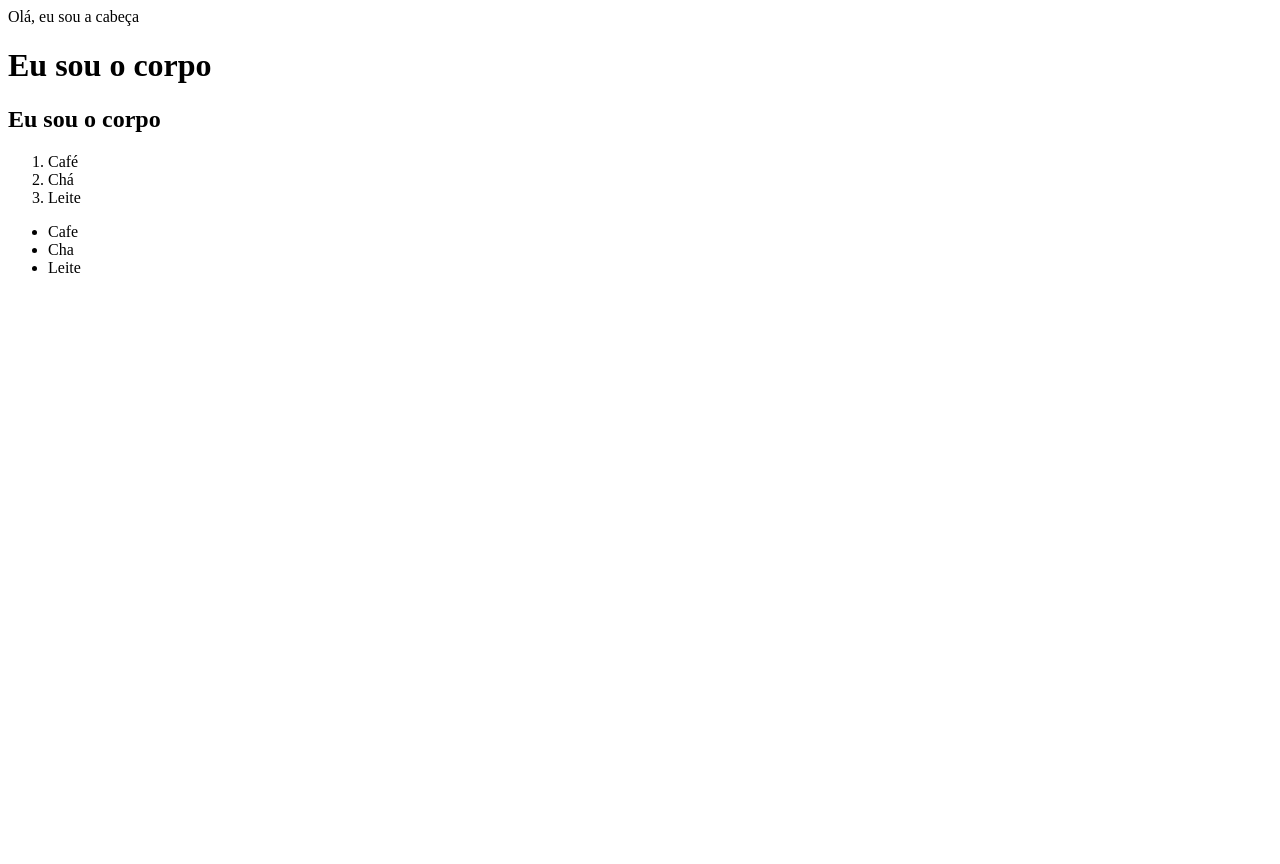
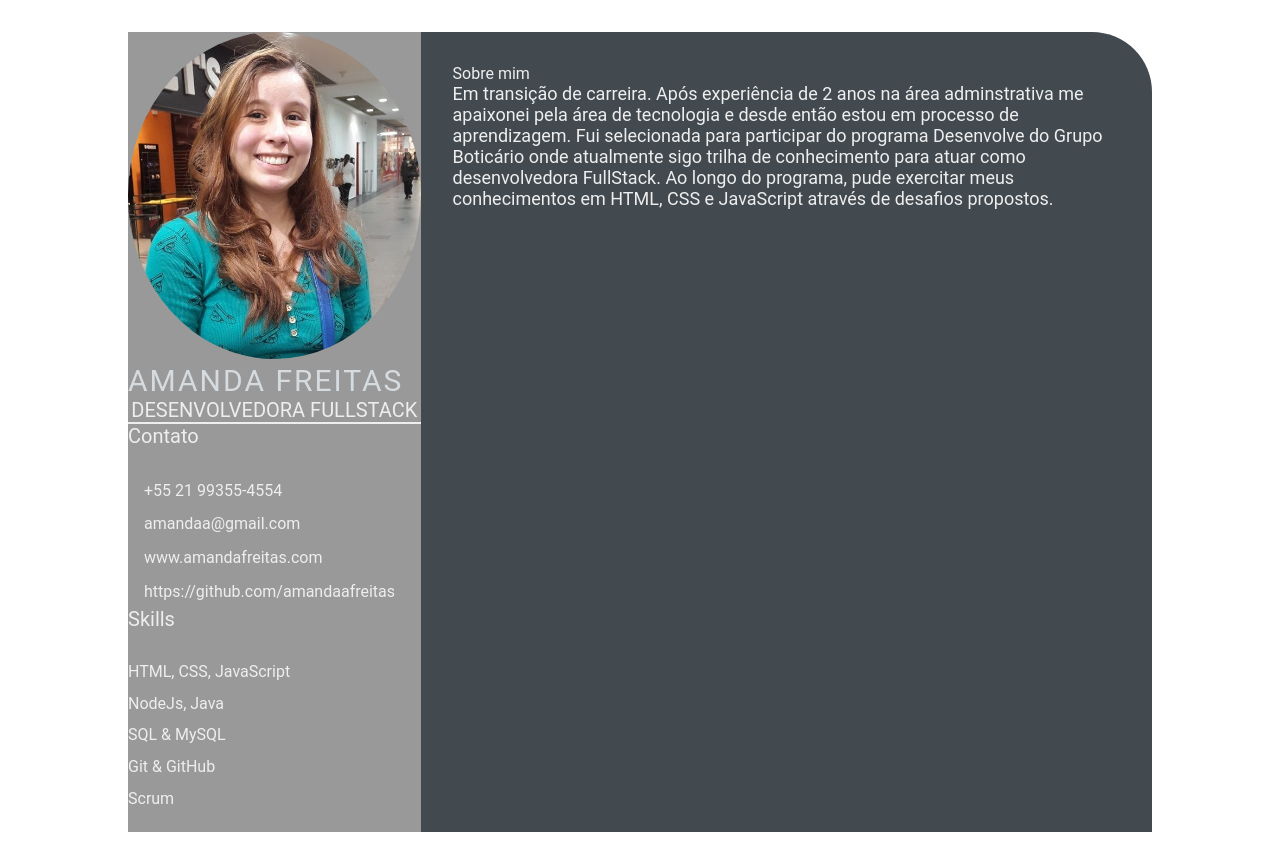
Before and after one commit to amandaafreitas/amandaafreitas.github.io, a plain HTML site: page index.html in a window 1280 px wide. Before the commit the page ends 800 px from the top, so only its background shows below. Drawn offline with Linux system fonts and the light colour scheme.

Commit message:
feature:head,body and section (#2)

```diff
--- a/index.html
+++ b/index.html
@@ -1,23 +1,69 @@
-<html>
+<!DOCTYPE html>
+<html lang="en">
 
 <head>
-    Olá, eu sou a cabeça
+    <meta charset="UTF-8">
+    <meta http-equiv="X-UA-Compatible" content="IE=edge">
+    <meta name="viewport" content="width=device-width, initial-scale=1.0">
+    <title>Maria Amanda CV</title>
+    <link rel="stylesheet" href="style.css">
 </head>
 
 <body>
-    <h1> Eu sou o corpo</h1>
-    <h2> Eu sou o corpo</h2>
+    <main class="resume-contents">
+        <section class="left-section">
+            <div class="left-section-content">
+                <div class="profile">
+                    <img class="profile-image" src="img/photo.jpg" alt="Profile image">
+                    <p class="name"> Amanda Freitas</p>
+                    <p class="profession">Desenvolvedora FullStack</p>
+                </div>
+                <div class="contact-info">
+                    <p class="left-title"> Contato</p>
+                    <ul>
+                        <li><i class="fa fa-phone"></i>+55 21 99355-4554</li>
+                        <li><i class="fa fa-envelope"></i>amandaa@gmail.com</li>
+                        <li><i class="fa fa-globe"></i>www.amandafreitas.com</li>
+                        <li><i class="fa fa-github"></i>https://github.com/amandaafreitas</li>
+                    </ul>
+                </div>
+                <div class="skills">
+                    <p class="left-title">Skills</p>
+                    <ul>
+                        <li>
+                            <p>HTML, CSS, JavaScript</p>
+                        </li>
+                        <li>
+                            <p>NodeJs, Java</p>
+                        </li>
+                        <li>
+                            <p>SQL & MySQL</p>
+                        </li>
+                        <li>
+                            <p>Git & GitHub</p>
+                        </li>
+                        <li>
+                            <p>Scrum</p>
+                        </li>
+                    </ul>
+
+                </div>
+
+            </div>
+        </section>
+
+        <section class="right-section">
+            <div class="right-section-contents">
+                <section class="about gap">
+                    <div class="right-title">Sobre mim</div>
+                    <p class="about-me-contents">Em transição de carreira. Após experiência de 2 anos na área adminstrativa me apaixonei pela área de tecnologia e desde então estou em processo de aprendizagem. Fui selecionada para participar do programa Desenvolve do Grupo Boticário onde atualmente sigo trilha de conhecimento para atuar como desenvolvedora FullStack. Ao longo do programa, pude exercitar meus conhecimentos em HTML, CSS e JavaScript através de desafios propostos.</p>
+            </div>
+        </section>
+
+        </div>
+        </section>
+
+    </main>
 </body>
-<ol>
-    <li>Café</li>
-    <li>Chá</li>
-    <li>Leite</li>
-</ol>
-
-<ul>
-    <li> Cafe</li>
-    <li> Cha</li>
-    <li>Leite</li>
-</ul>
 
 </html>
--- /dev/null
+++ b/style.css
@@ -0,0 +1,103 @@
+* {
+  margin: 0;
+  padding: 0;
+  box-sizing: border-box;
+  list-style: none;
+  font-family: "Roboto", sans-serif;
+}
+
+.resume-contents {
+  min-height: 100vh;
+  width: 80%;
+  margin: 2rem auto;
+  display: grid;
+  grid-template-columns: repeat(7, 1fr);
+}
+
+.left-section {
+  grid-column: span 2;
+  height: 100%;
+  background-color: #999999;
+}
+
+.right-section {
+  grid-column: span 5;
+  height: 100%;
+  background-color: #424a50;
+  border-radius: 0px 60px 0px 0px;
+}
+
+.left-section-contents {
+  padding: 2rem 2rem;
+}
+
+.profile {
+  width: 100%;
+  border-bottom: 2px solid #eeeeee;
+}
+
+.profile .profile-image {
+  width: 100%;
+  border-radius: 100%;
+}
+
+.name {
+  color: #d6dbdf;
+  font-size: 30px;
+  letter-spacing: 2px;
+  text-transform: uppercase;
+}
+
+.profession {
+  color: #eeeeee;
+  font-size: 20px;
+  text-transform: uppercase;
+  text-align: center;
+}
+
+/* .contact-info { border-bottom: 2px solid #1B2631; } */
+.left-title {
+  color: #eeeeee;
+  font-size: 20px;
+}
+
+.contact-info ul {
+  padding-top: 1.5rem;
+}
+
+.contact-info ul li,
+.references ul li {
+  padding: 0.4rem 0;
+  color: #eeeeee;
+}
+
+.contact-info ul li i,
+.references ul li i {
+  padding-right: 1rem;
+  font-size: 18px;
+  color: #eeeeee;
+}
+
+.skills ul {
+  padding-top: 1.5rem;
+}
+.skills ul li p {
+  padding: 0.4rem 0;
+  color: #eeeeee;
+}
+
+.right-section-contents {
+  padding: 2rem 2rem;
+}
+
+.right-title {
+  color: #eeeeee;
+}
+
+.gap {
+  padding-bottom: 2rem;
+}
+.about-me-contents {
+  font-size: 18px;
+  color: #eeeeee;
+}
```
Also changed, not shown: img/photo.jpg (added).
